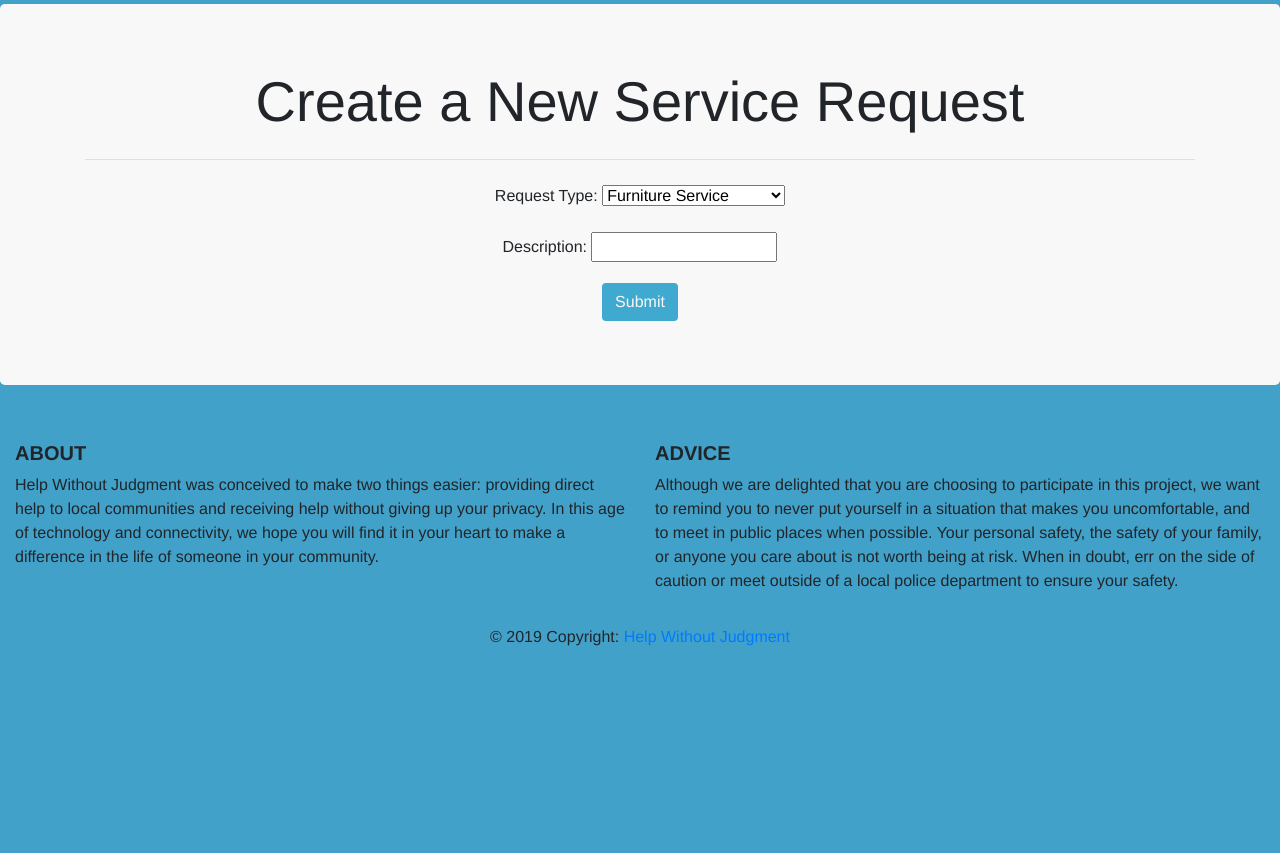
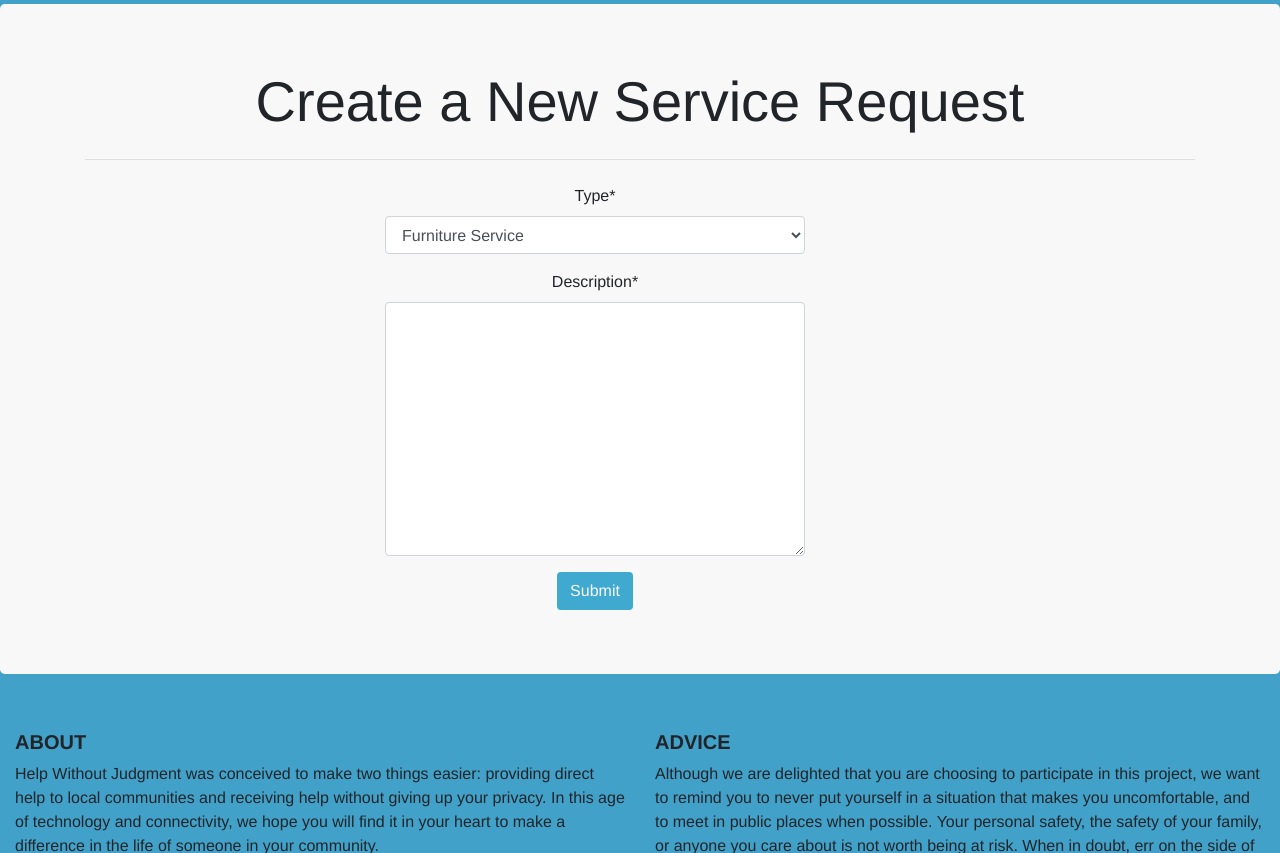
Before and after one commit to lucidityflows/help-without-judgment, a Django app: page /create_request in a window 1280 px wide. Shown: the part 132-985 px from the top of the page. Before the commit the page ends 778 px from the top, so only its background shows below. Run offline with Django 3.2, Linux system fonts and the light colour scheme; the visitor is signed in with stand-in values (Sample User, id 1); some libraries are stand-ins or nearby versions.

Commit message:
requirements.txt created crispy forms template is now installed and used for create a request create a request form is updated to have a textarea for description

```diff
--- a/hwj/settings.py
+++ b/hwj/settings.py
@@ -42,8 +42,11 @@ INSTALLED_APPS = [
     'django.contrib.staticfiles',
     'channels',
     'chat',
+    'crispy_forms'
 
 ]
+
+CRISPY_TEMPLATE_PACK = 'bootstrap4'
 
 MIDDLEWARE = [
     'django.middleware.security.SecurityMiddleware',
--- a/user/models.py
+++ b/user/models.py
@@ -27,7 +27,7 @@ FEEDBACK_TYPES = [
 class Requests(models.Model):
 
     status = models.CharField(max_length=50, default="Incomplete")
-    description = models.CharField(max_length=250)
+    description = models.CharField(max_length=500)
     type = models.CharField(choices=REQUEST_TYPES, max_length=50, default='Item Service')
     date_created = models.DateTimeField(auto_now_add=True)
     date_appointment = models.DateTimeField(null=True)
@@ -48,7 +48,9 @@ class RequestForm(ModelForm):
 
     class Meta:
         model = Requests
-        fields = ['description', 'type']
+        fields = ['type', 'description']
+        widgets = {'description': forms.Textarea}
+        #description = forms.CharField(widget=forms.Textarea)
 
 
 class AcceptRequestForm(ModelForm):
--- a/user/templates/user/create_request.html
+++ b/user/templates/user/create_request.html
@@ -1,21 +1,20 @@
 {% extends "user/base.html" %}
+{% load crispy_forms_tags %}
 
 {% block pageheader %}Create a New Service Request{% endblock %}
 
 {% block content %}
-    <div class="empty-form">
-        <form action= "{% url 'create_request' %}" method="POST" class="form">
+    <div class="container">
+        <form action= "{% url 'create_request' %}" method="POST" class="col-lg-5 offset-lg-3">
 
             {% csrf_token %}
 
             <div class="form-group">
-                <label for="request_type">Request Type:</label>
-                {{ form.type }}
+                {{ form.type|as_crispy_field }}
             </div>
 
             <div class="form-group">
-                <label for="request_description">Description:</label>
-                {{ form.description }}
+                {{ form.description|as_crispy_field }}
             </div>
 
             <button type="submit" class="btn btn-link" style="background: #40a9cf; color: #F9F8F8;">Submit</button>
```
Also changed, not shown: requirements.txt (added, +31 -0 lines).
